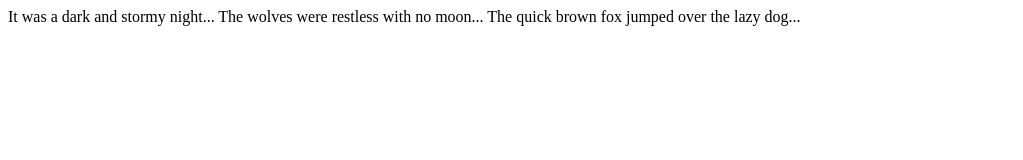
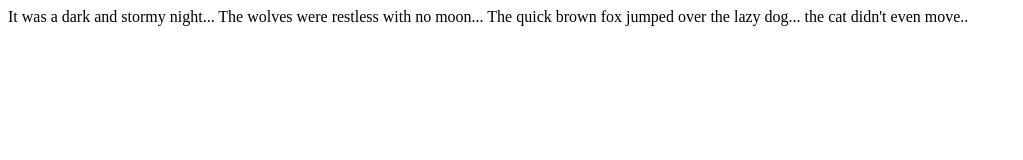
Before and after one commit to zstephenj/fireside-story, a plain HTML site: page index.html in a window 1280 px wide. Shown: the whole page, without its empty margins (0-1023 px from the left). Drawn offline with Linux system fonts and the light colour scheme.

Commit message:
fourth line added

```diff
--- a/index.html
+++ b/index.html
@@ -3,6 +3,7 @@
     <p>It was a dark and stormy night...
       The wolves were restless with no moon...
       The quick brown fox jumped over the lazy dog...
+      the cat didn't even move..
     </p>
   </body>
 </html>
```
